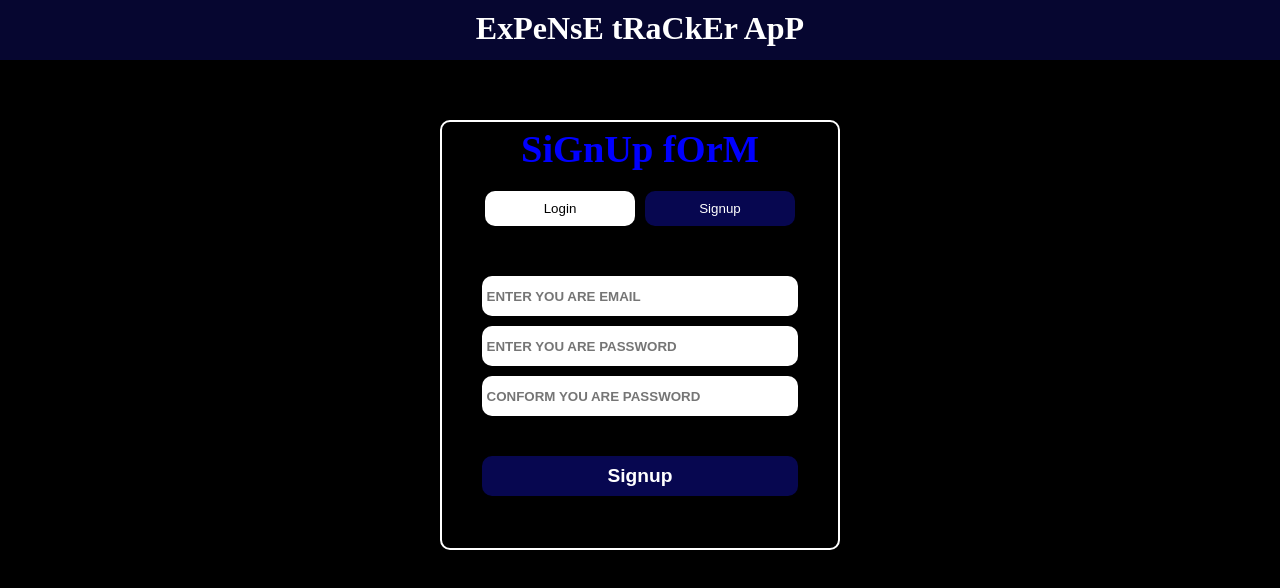
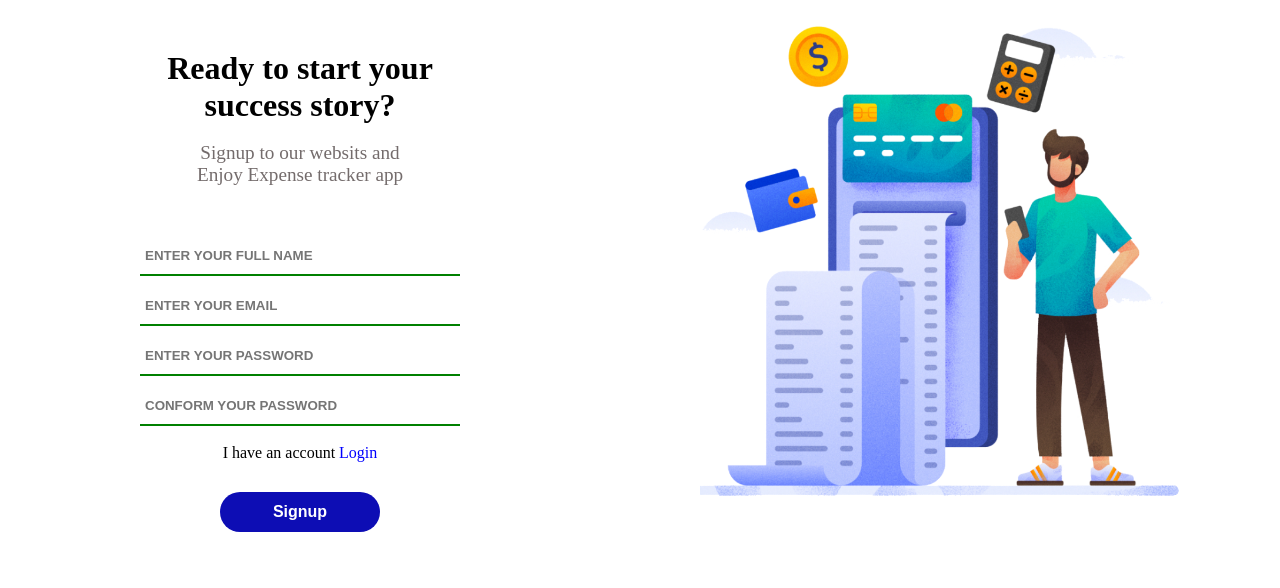
Before and after one commit to Imran2472/fainance-tracker-app, a plain HTML site: page index.html in a window 1280 px wide. Drawn offline with Linux system fonts and the light colour scheme.

Commit message:
i change the ui login page and signup page and add the folder assets and add the picture

```diff
--- a/app.js
+++ b/app.js
@@ -10,6 +10,7 @@ const login_password=document.getElementById('login_password')
 const login_btn=document.getElementById('login_btn')
 const signup_btn=document.getElementById('Signup_btn')
 const para=document.getElementById('para1')
+const user_name=document.getElementById('username')
 // console.log(para)
 // console.log(email_inpu,password_inpu,conform_password_inpu,signup_btn,login_btn)
 
@@ -37,7 +38,8 @@ function signup(){
     const email=email_inpu.value
     const password=password_inpu.value
     const conform_password=conform_password_inpu.value
-    console.log( email, password, conform_password)
+    const name=user_name.value
+    console.log( name,email, password, conform_password,)
     const symbol=email.indexOf('@gmail.com')
     if(!email_inpu.value||!password_inpu.value||!conform_password_inpu.value){
         alert('plz Enter a required fields')
@@ -50,7 +52,7 @@ function signup(){
     }
     if(conform_password!=password){
 
-        alert('plz match you are password')
+        alert('plz match your password')
 
         return
     }
@@ -63,6 +65,7 @@ function signup(){
     email_inpu.value=''
     password_inpu.value=''
     conform_password_inpu.value=''
+    user_name.value=''
     console.log('signup successfully')
 
 }
--- a/index.html
+++ b/index.html
@@ -7,44 +7,70 @@
     <link rel="stylesheet" href="style.css">
 </head>
 <body>
-    <div class="parent">
-        <div class="nav_bar">
-            <h1>ExPeNsE tRaCkEr ApP</h1>
-        </div>
+    <div style="display: flex; gap: 200px;" class="parent">
+
+
+
+
         <div class="login_container hidden">
-            <h1>LoGiN fOrM</h1>
-            <div class="btns">
-                <button id="swich_login">Login</button>
-            <button id="swich_Signup" onclick="gosignuppage()">Signup</button>
+            <h1>Ready to start your
+                <br>
+                success story?
+            </h1>
+            <br>
+            <p style="font-size: 1.2rem;color: rgb(116, 108, 108);">Login to our websits and
+                <br>
+                Enjoy Expense tracker app
+            </p>
 
-            </div>
             <div class="inputs">
-                <input id="login_email"  type="text" placeholder="ENTER YOU ARE EMAIL">
+                <input id="login_email"  type="text" placeholder="ENTER YOUR EMAIL">
                 <br>
-                <input id="login_password" type="password" placeholder="ENTER YOU ARE PASSWORD">
+                <input id="login_password" type="password" placeholder="ENTER YOUR PASSWORD">
                 <p id="para1">forgot password?</p>
+                <br>
+                <p>I don't have an account <span onclick="gosignuppage()" style="color: blue;text-align: center; cursor: pointer;">Signup</span></p>
             </div>
             <button id="login_btn" onclick="login()">Login</button>
+            <br>
 
         </div>
+
+
+
+
         <div class="Signup_container">
-            <h1>SiGnUp fOrM</h1>
-            <div class="btns">
-                <button id="swich_login" style="background-color: white;color: black;" onclick="gologinpage()">Login</button>
-            <button style="background-color:rgb(7, 7, 80) ; color: white;" id="swich_Signup">Signup</button>
+            <h1>Ready to start your
+                <br>
+                success story?
+            </h1>
+            <br>
+            <p style="font-size: 1.2rem;color: rgb(116, 108, 108);">Signup to our websits and
+                <br>
+                Enjoy Expense tracker app
+            </p>
 
-            </div>
             <div class="inputs">
-                <input id="email_inpu" type="text" placeholder="ENTER YOU ARE EMAIL">
+                <input id="username" type="text" placeholder="ENTER YOUR FULL NAME">
                 <br>
-                <input id="password_inpu" type="password" placeholder="ENTER YOU ARE PASSWORD">
+                <input id="email_inpu" type="text" placeholder="ENTER YOUR EMAIL">
                 <br>
-                <input id="conform_password_inpu" type="password" placeholder="CONFORM YOU ARE PASSWORD">
-
+                <input id="password_inpu" type="password" placeholder="ENTER YOUR PASSWORD">
+                <br>
+                <input id="conform_password_inpu" type="password" placeholder="CONFORM YOUR PASSWORD">
+                <br>
+                <br>
+            <p>I have an account <span onclick="gologinpage()" style="color: blue;text-align: center; cursor: pointer;">Login</span></p>
             </div>
             <button id="Signup_btn" onclick="signup()">Signup</button>
+            <br>
 
         </div>
+
+        <div class="img">
+            <img style="width: 500px;height: 500px; margin-top: 10px; " src="./assets/expense-tracker-app.png" alt="">
+        </div>
+
     </div>
 </body>
 <script src="app.js"></script>
--- a/style.css
+++ b/style.css
@@ -4,60 +4,33 @@
     box-sizing: border-box;
 }
 
-body{
-
-    background-color: black;
 
 
-}
-.nav_bar{
-    background-color: rgb(6, 6, 48);
-    color: white;
-    width: 100%;
-    height: 60px;
-    text-align: center;
-    padding-top: 10px;
-}
 .hidden{
     display: none;
 }
 
 .login_container{
     text-align: center;
-    border: 2px solid white;
     border-radius: 10px;
     height: 430px;
     width: 400px;
     padding-top: 5px;
-    font-size: 1.2rem;
-    font-weight: bolder;
-    margin: 0 auto;
-    margin-top: 60px;
-    color: blue;
-}
-.btns{
-    display: flex;
-    justify-content: center;
-    gap: 10px;
-    margin-top: 20px;
+    margin-top: 50px;
+    margin-left: 100px;
+
+
 
 }
-#swich_login{
-    border: none;
-    background-color: rgb(7, 7, 80);
-    border-radius: 10px;
-    color: white;
-    width: 150px;
-    height: 35px;
+.mean_dev{
+display: flex;
+    height:400px;
+    width: 400px;
+
+
+       border: 2px solid red;
 }
-#swich_Signup{
-    border: none;
 
-    border-radius: 10px;
-    color: black;
-    width: 150px;
-    height: 35px
-}
 .inputs{
     margin-top: 40px;
 
@@ -69,12 +42,15 @@ input{
         height: 40px;
         padding: 5px;
         font-weight: bold;
-        border-radius: 10px;
-        border: none;
+        border-right: none;
+        border-left: none;
+        border-top:none;
+        border-bottom: 2px solid green;
         margin-top: 10px;
 
 
 }
+
 #para1{
     margin-right: 190px;
     color: blue;
@@ -85,43 +61,37 @@ input{
 }
 
 #login_btn{
-    margin-top: 40px;
+    margin-top: 30px;
     border: none;
-    border-radius: 10px;
-    width: 80%;
-    height: 40px;
-    background-color: rgb(7, 7, 80);
+    border-radius: 20px;
+    width: 35%;
+    height: 35px;
+    background-color: rgb(13, 13, 180);
     font-weight: bold;
-    font-size: 1.2rem;
+    font-size: 1rem;
     color: white;
 }
 .Signup_container{
     text-align: center;
-    border: 2px solid white;
-    border-radius: 10px;
     height: 430px;
     width: 400px;
-    padding-top: 5px;
-    font-size: 1.2rem;
-    font-weight: bolder;
-    margin: 0 auto;
-    margin-top: 60px;
-    color: blue;
+    margin-top: 50px;
+    margin-left: 100px;
 }
 
 #Signup_btn{
-    margin-top: 40px;
+    margin-top: 30px;
     border: none;
-    border-radius: 10px;
-    width: 80%;
+    border-radius: 20px;
+    width: 40%;
     height: 40px;
-    background-color: rgb(7, 7, 80);
+    background-color: rgb(13, 13, 180);
     font-weight: bold;
-    font-size: 1.2rem;
+    font-size: 1rem;
     color: white;
 }
 
-@media only screen and (max-width:399px) {
+/* @media only screen and (max-width:1107px) {
     .login_container {
         width: 90%;
 
@@ -135,8 +105,8 @@ input{
 
 
 
-}
-@media only screen and (max-width:368px) {
+} */
+/* @media only screen and (max-width:368px) {
     .login_container {
         width: 100%;
 
@@ -158,7 +128,7 @@ input{
     }
     .nav_bar{
         font-size: 13px;
-        /* height: 70px; */
+
     }
     #para1{
         margin-left: 10px;
@@ -167,4 +137,4 @@ input{
     .Signup_container{
         width: 100%;
     }
-}
+} */
```
Also changed, not shown: assets/expense-tracker-app.png (added).
